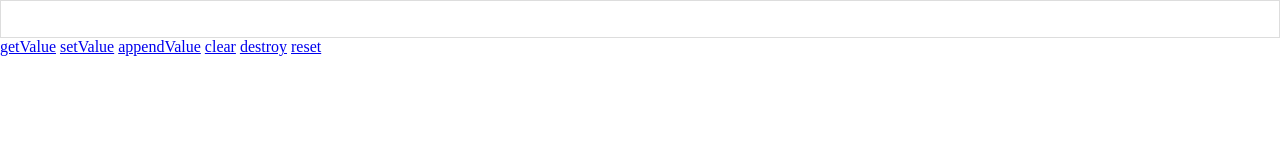
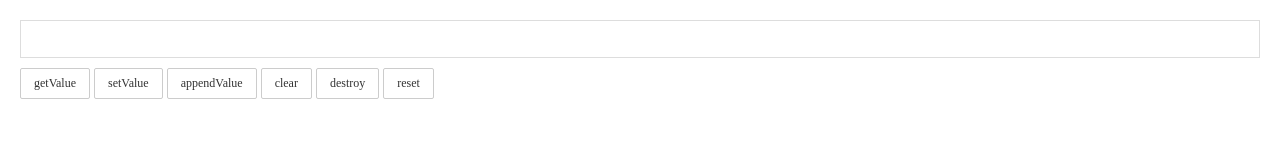
Before and after one commit to HenryYong/data-selector, a website: page index.html in a window 1280 px wide. Drawn offline with Linux system fonts and the light colour scheme.

Commit message:
function update

```diff
--- a/index.html
+++ b/index.html
@@ -4,21 +4,46 @@
         <meta charset="utf-8">
         <title>demo</title>
         <link rel="stylesheet" href="dist/css/dataSelector.css">
+        <style>
+            .row{
+                padding: 20px;
+            }
+
+            .row a{
+                display: inline-block;
+                margin-top: 10px;
+                padding: 7px 13px;
+                border: 1px solid #ccc;
+                border-radius: 2px;
+                color: #333;
+                text-decoration: none;
+                background-color: #fff;
+                font-size: 12px;
+            }
+
+            .row a:hover{
+                background-color: #fafafa;
+            }
+        </style>
     </head>
     <body>
-        <input type="text" data-id="data-selector">
-        <a href="javascript:;" id="getValue">getValue</a>
-        <a href="javascript:;" id="setValue">setValue</a>
-        <a href="javascript:;" id="appendValue">appendValue</a>
-        <a href="javascript:;" id="clear">clear</a>
-        <a href="javascript:;" id="destroy">destroy</a>
-        <a href="javascript:;" id="reset">reset</a>
+        <div class="row">
+            <input type="text" data-id="data-selector">
+            <a href="javascript:;" id="getValue" title="getValue">getValue</a>
+            <a href="javascript:;" id="setValue" title="setValue">setValue</a>
+            <a href="javascript:;" id="appendValue" title="appendValue">appendValue</a>
+            <a href="javascript:;" id="clear" title="clear">clear</a>
+            <a href="javascript:;" id="destroy" title="destroy">destroy</a>
+            <a href="javascript:;" id="reset" title="reset">reset</a>
+        </div>
         <script src="dist/js/dataSelector.js"></script>
         <script type="text/javascript">
             var s = new dataSelector({
                 template: '<span>%:capital%</span> - <span>[[%:alias%]]</span> - %:alias%',
                 savedKey: 'alias',
                 showKey: 'capital',
+                maxResult: 10,
+                resultScroll: true,
                 data: [
                     {
                         "id": 1,
--- a/src/js/dataSelector.js
+++ b/src/js/dataSelector.js
@@ -90,6 +90,14 @@
     }
 
     /**
+     *  Error handling
+     *  @param msg {String} error message
+     */
+    var _error = function(msg) {
+        console.error(msg);
+    }
+
+    /**
      *  construct function
      */
     function dataSelector(options) {
@@ -124,6 +132,11 @@
      *  init plugin
      */
     var _init = function() {
+        if(!_this.template) {
+            _error('template is required');
+            return;
+        }
+
         _initStyle();
         _initEvents();
         _extractTmp();
```
Also changed, not shown: README.md, dist/js/dataSelector.js, dist/js/dataSelector.min.js.
